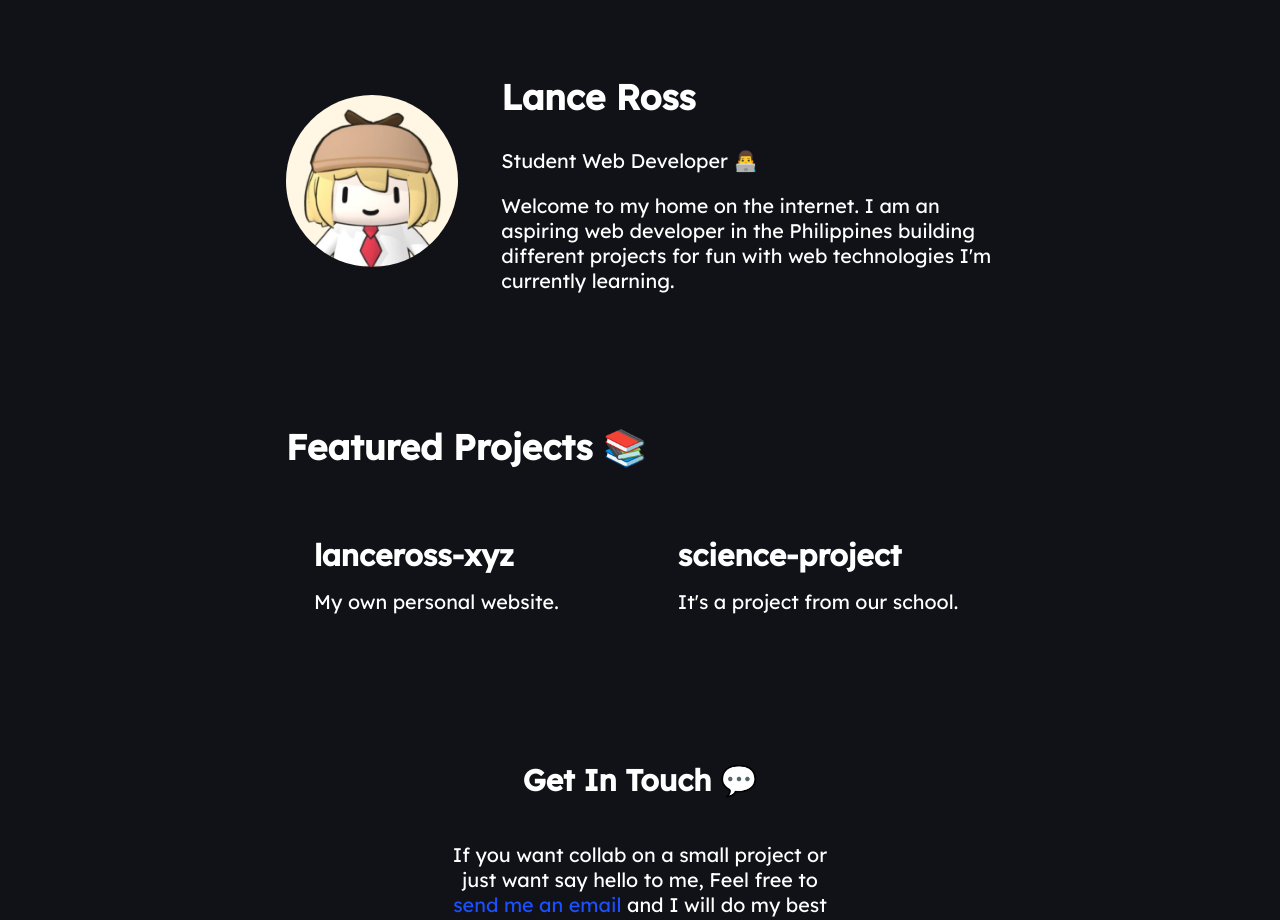
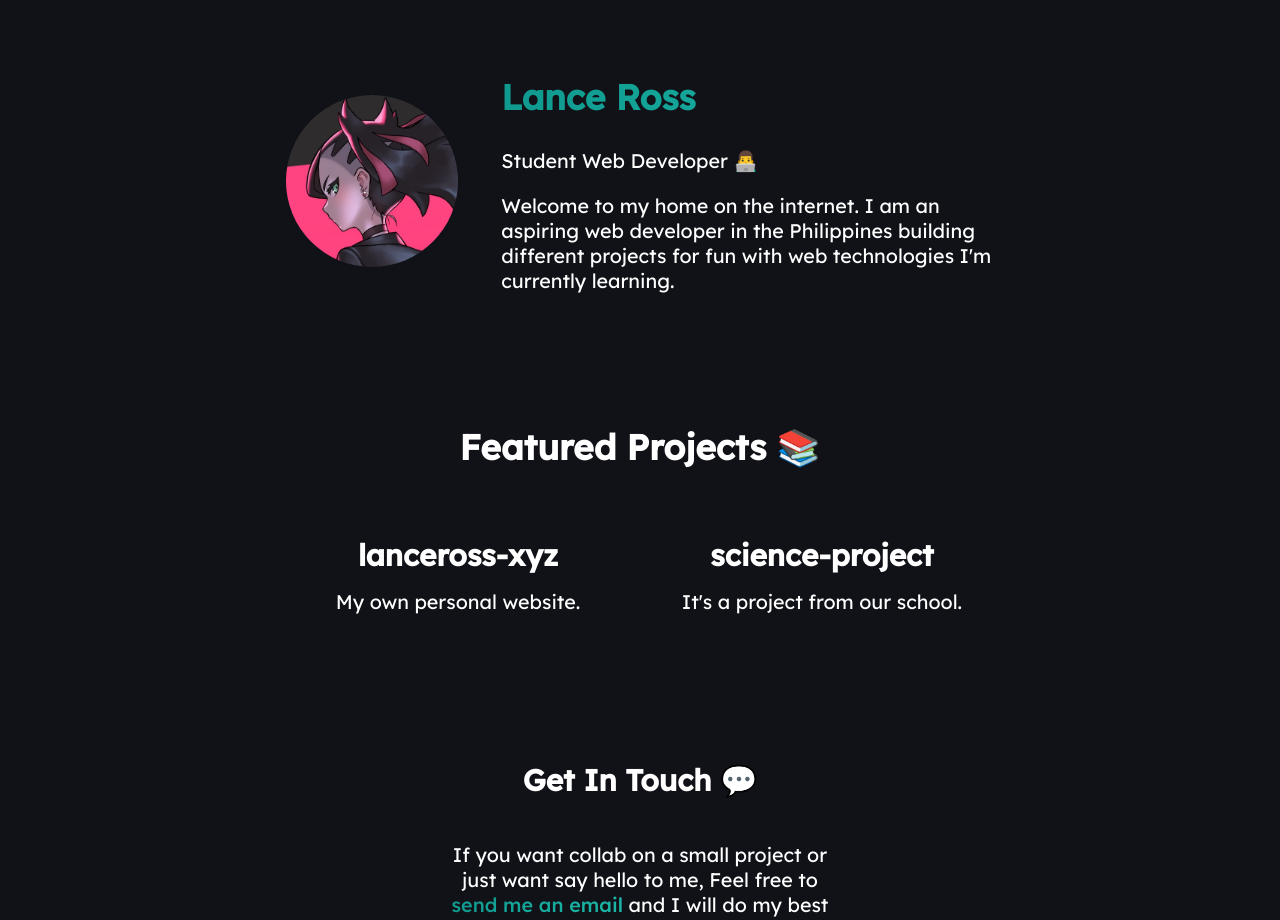
Before and after one commit to arstnei0/lanceross-xyz, an Astro site: page / in a window 1280 px wide. Shown: the part 65-985 px from the top of the page. Built offline with nearby package versions, Linux system fonts and the light colour scheme; Astro itself is replaced by a stand-in of ours.

Commit message:
changed pfp and fixed issues

```diff
--- a/src/pages/index.astro
+++ b/src/pages/index.astro
@@ -10,11 +10,11 @@ import "../styles/main.scss";
     <div class="hero-section">
         <img
             class="hero-image"
-            src="/images/hero.jpg"
-            alt="smol ame starting"
+            src="/images/hero.png"
+            alt="A picture of Marnie from Pokemon Journeys"
         />
         <article>
-            <h1 class="none">Lance Ross</h1>
+            <h1>Lance Ross</h1>
             <p>Student Web Developer 👨‍💻</p>
             <p>
                 Welcome to my home on the internet. I am an aspiring web
--- a/src/styles/main.scss
+++ b/src/styles/main.scss
@@ -12,14 +12,23 @@ $color-bg: hsl(225, 20%, 8%);
     cursor: pointer;
 }
 
+@mixin text-gradient {
+    background: linear-gradient(90deg, #10998e 0%, #1bb8a9);
+    -webkit-animation: rainbow 5s ease infinite;
+    animation: rainbow 5s ease infinite;
+    -webkit-background-clip: text;
+    background-clip: text;
+    -webkit-text-fill-color: transparent;
+}
+
 html {
     font-family: Lexend Deca, sans-serif;
     font-weight: 400;
     scroll-behavior: smooth;
 
     ::selection {
-        background-color: rgb(90, 137, 212);
-        color: inherit;
+        background-color: rgb(66, 92, 209);
+        color: white;
     }
 }
 
@@ -138,7 +147,7 @@ main {
 }
 
 .top-icons:active,
-.bottom-icons > a:active{
+.bottom-icons > a:active {
     scale: 85%;
 }
 
@@ -157,7 +166,6 @@ main {
 
 .big-card-grid {
     display: grid;
-    // grid-template-columns: repeat(auto-fit, minmax(24ch, 1fr));
     gap: 1em;
     padding: 1em 0 0 0;
 }
@@ -194,6 +202,25 @@ main {
     margin-bottom: 2em;
 
     article {
+        h1 {
+            @include text-gradient();
+
+            &::selection {
+                background-color: rgb(90, 137, 212);
+                color: inherit;
+                -webkit-text-fill-color: white !important;
+            }
+        }
+
+        @keyframes rainbow {
+            from {
+                filter: hue-rotate(0deg);
+            }
+            to {
+                filter: hue-rotate(-1turn);
+            }
+        }
+
         p {
             max-width: 25em;
 
@@ -215,6 +242,7 @@ main {
 .projects-home {
     padding-top: 2.5em;
     padding-bottom: 1em;
+    text-align: center;
 }
 
 .about-section {
@@ -233,13 +261,15 @@ main {
     }
 
     span {
-        color: rgb(27, 80, 255);
+        @include text-gradient();
         cursor: pointer;
         transition: all 150ms ease;
+        font-weight: 500;
 
-        &:hover,
-        &:active {
-            color: rgb(152, 145, 255);
+        &::selection {
+            background: rgb(90, 137, 212) !important;
+            color: inherit;
+            -webkit-text-fill-color: white !important;
         }
     }
     .bottom-icons {
@@ -315,7 +345,7 @@ a {
     transition: all 150ms ease;
 
     &:hover {
-        color: rgb(93, 131, 255);
+        color: rgb(35, 152, 167);
     }
 }
 
@@ -325,7 +355,7 @@ a {
 
     &:hover,
     &:active {
-        color: rgb(152, 145, 255);
+        color: rgb(22, 174, 194)
     }
 }
 
```
Also changed, not shown: public/images/hero.jpg (deleted), public/images/hero.png (added).
